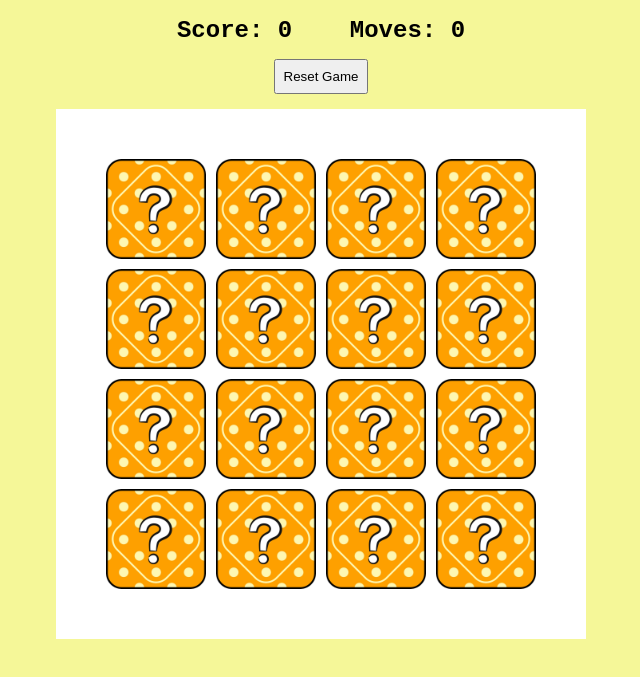
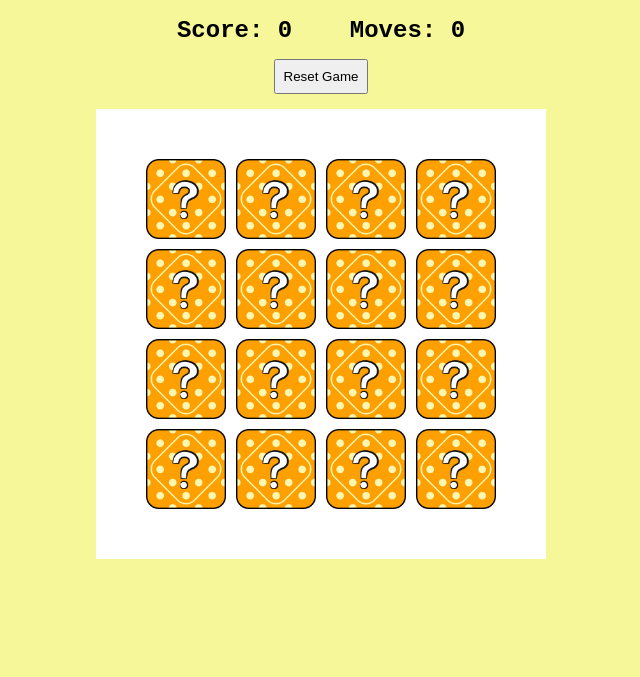
Before and after one commit to Cyb3rS1/memory-game, a plain HTML site: page index.html in a window 1280 px wide. Shown: the part 65-742 px from the top of the page, without its empty margins (319-959 px from the left). Drawn offline with Linux system fonts and the light colour scheme.

Commit message:
Update style.css

```diff
--- a/style.css
+++ b/style.css
@@ -19,7 +19,7 @@ body {
 .game-container {
    background-color: white;
    display: grid;
-   grid-template-columns: repeat(4, 100px);
+   grid-template-columns: repeat(4, 80px);
    gap: 10px;
    margin: 10px auto;
    padding: 50px;
@@ -27,8 +27,8 @@ body {
 }
 
 .card {
-   width: 100px;
-   height: 100px;
+   width: 80px;
+   height: 80px;
    background-image: url("./assets/card-front.png");
    background-size: cover;
    transition: background-image .5s;
```
